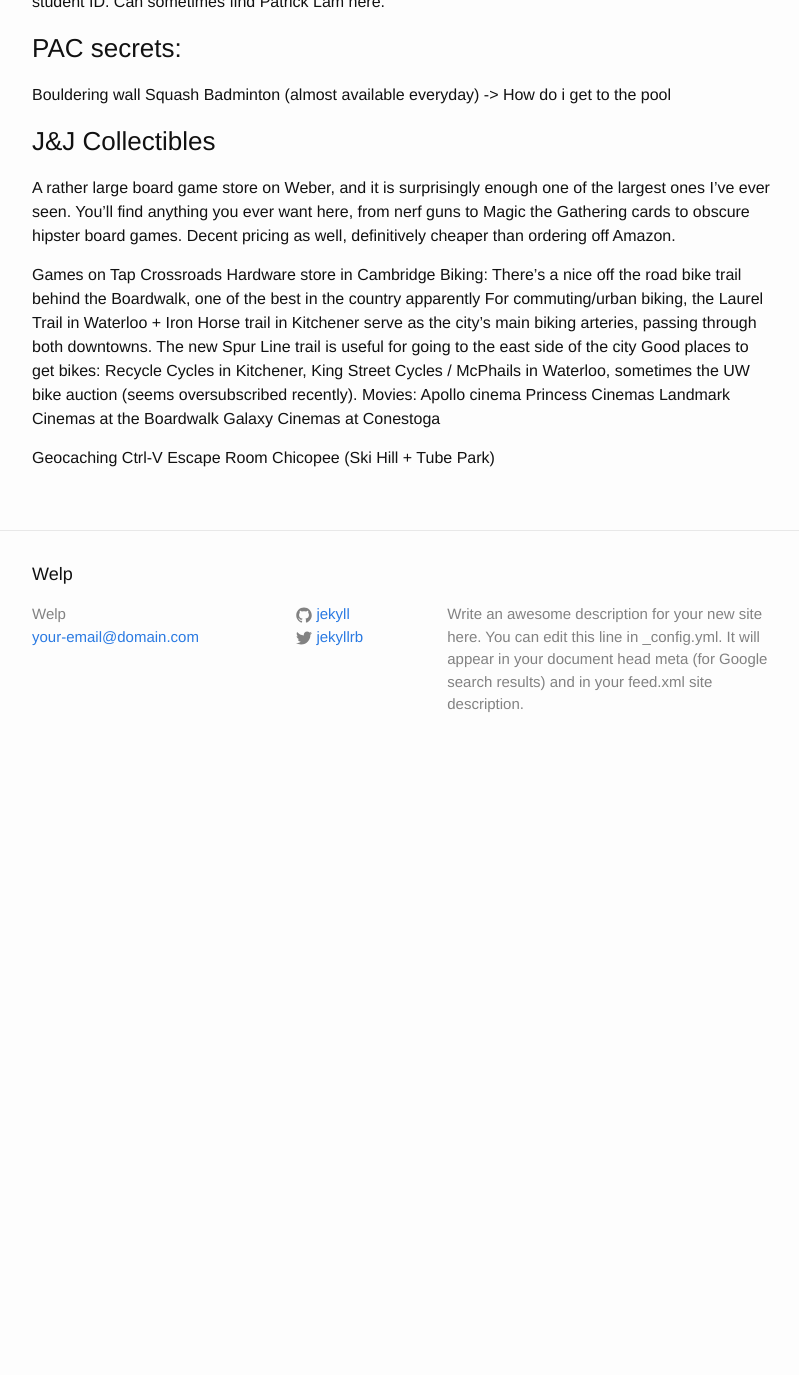
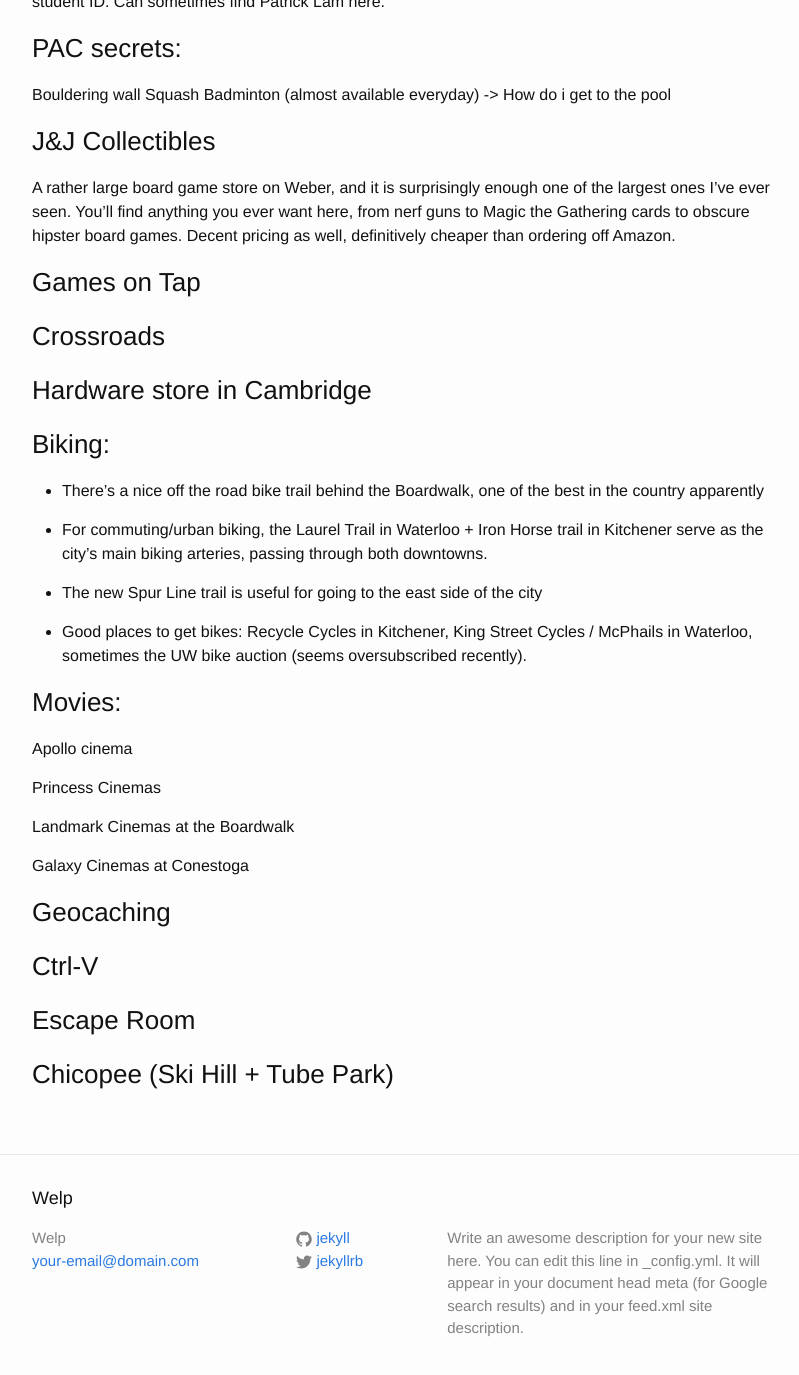
Before and after one commit to seductivegeese/guide, a Jekyll site: the page built from hobbies/hobbies.md, in a window 1280 px wide and 1400 px high, scrolled down 276 px. Shown: the top 1375 px of the window, without its empty margins (238-1037 px from the left). Built offline with Jekyll 4.4.1, drawn with Linux system fonts in a browser that asks for light colours; before the commit the page ends 1052 px from its top, so only the background shows below that; some of the changed lines change nothing that is shown.

Commit message:
fix format

```diff
--- a/hobbies/hobbies.md
+++ b/hobbies/hobbies.md
@@ -16,21 +16,31 @@
 ### J&J Collectibles
 A rather large board game store on Weber, and it is surprisingly enough one of the largest ones I’ve ever seen. You’ll find anything you ever want here, from nerf guns to Magic the Gathering cards to obscure hipster board games. Decent pricing as well, definitively cheaper than ordering off Amazon.
 
-Games on Tap
-Crossroads
-Hardware store in Cambridge
-Biking:
-There’s a nice off the road bike trail behind the Boardwalk, one of the best in the country apparently
-For commuting/urban biking, the Laurel Trail in Waterloo + Iron Horse trail in Kitchener serve as the city’s main biking arteries, passing through both downtowns.
-The new Spur Line trail is useful for going to the east side of the city
-Good places to get bikes: Recycle Cycles in Kitchener, King Street Cycles / McPhails in Waterloo, sometimes the UW bike auction (seems oversubscribed recently).
-Movies:
+### Games on Tap
+### Crossroads
+### Hardware store in Cambridge
+### Biking:
+- There’s a nice off the road bike trail behind the Boardwalk, one of the best in the country apparently
+
+- For commuting/urban biking, the Laurel Trail in Waterloo + Iron Horse trail in Kitchener serve as the city’s main biking arteries, passing through both downtowns.
+
+- The new Spur Line trail is useful for going to the east side of the city
+
+- Good places to get bikes: Recycle Cycles in Kitchener, King Street Cycles / McPhails in Waterloo, sometimes the UW bike auction (seems oversubscribed recently).
+
+### Movies:
 Apollo cinema
+
 Princess Cinemas
+
 Landmark Cinemas at the Boardwalk
+
 Galaxy Cinemas at Conestoga
 
-Geocaching
-Ctrl-V
-Escape Room
-Chicopee (Ski Hill + Tube Park)
+### Geocaching
+
+### Ctrl-V
+
+### Escape Room
+
+### Chicopee (Ski Hill + Tube Park)
```
